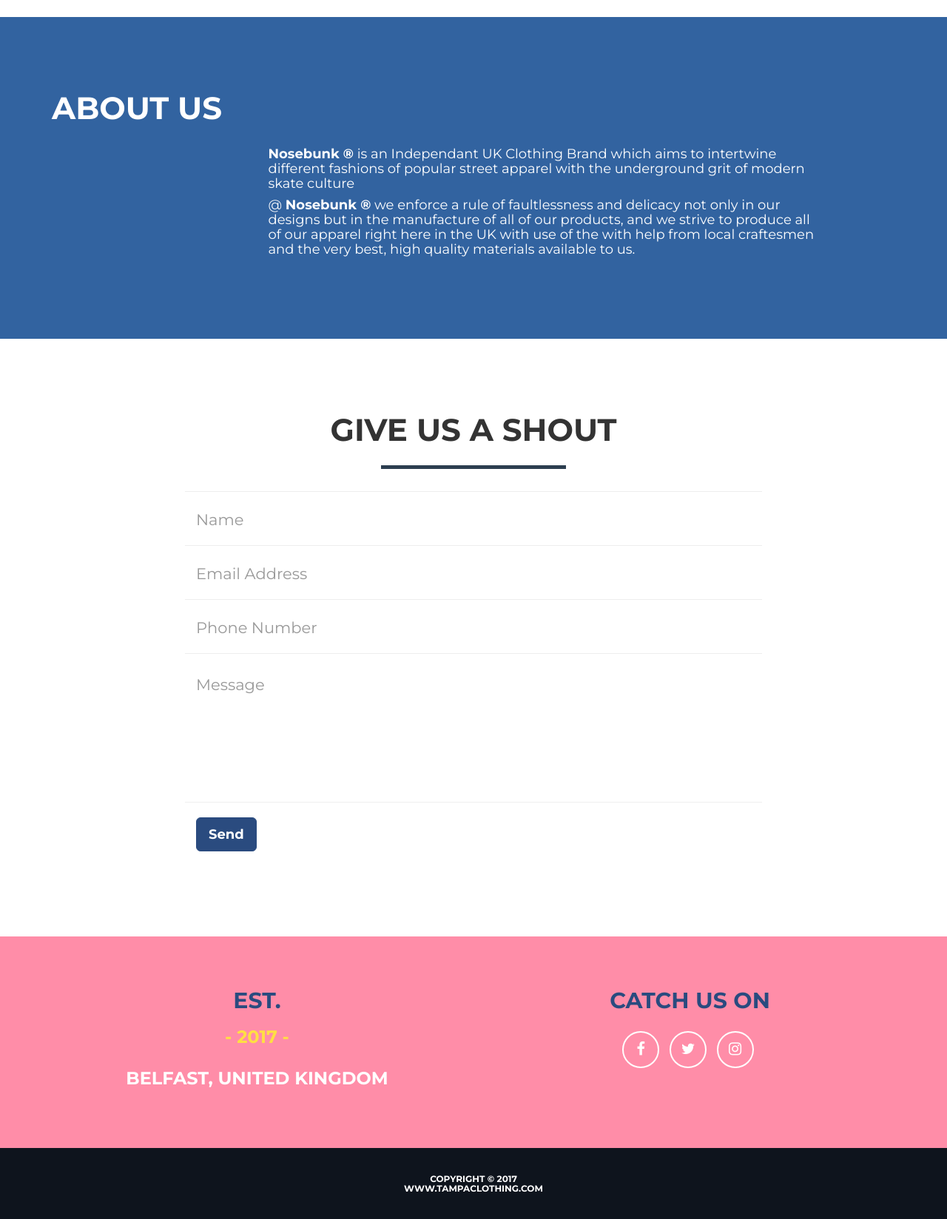
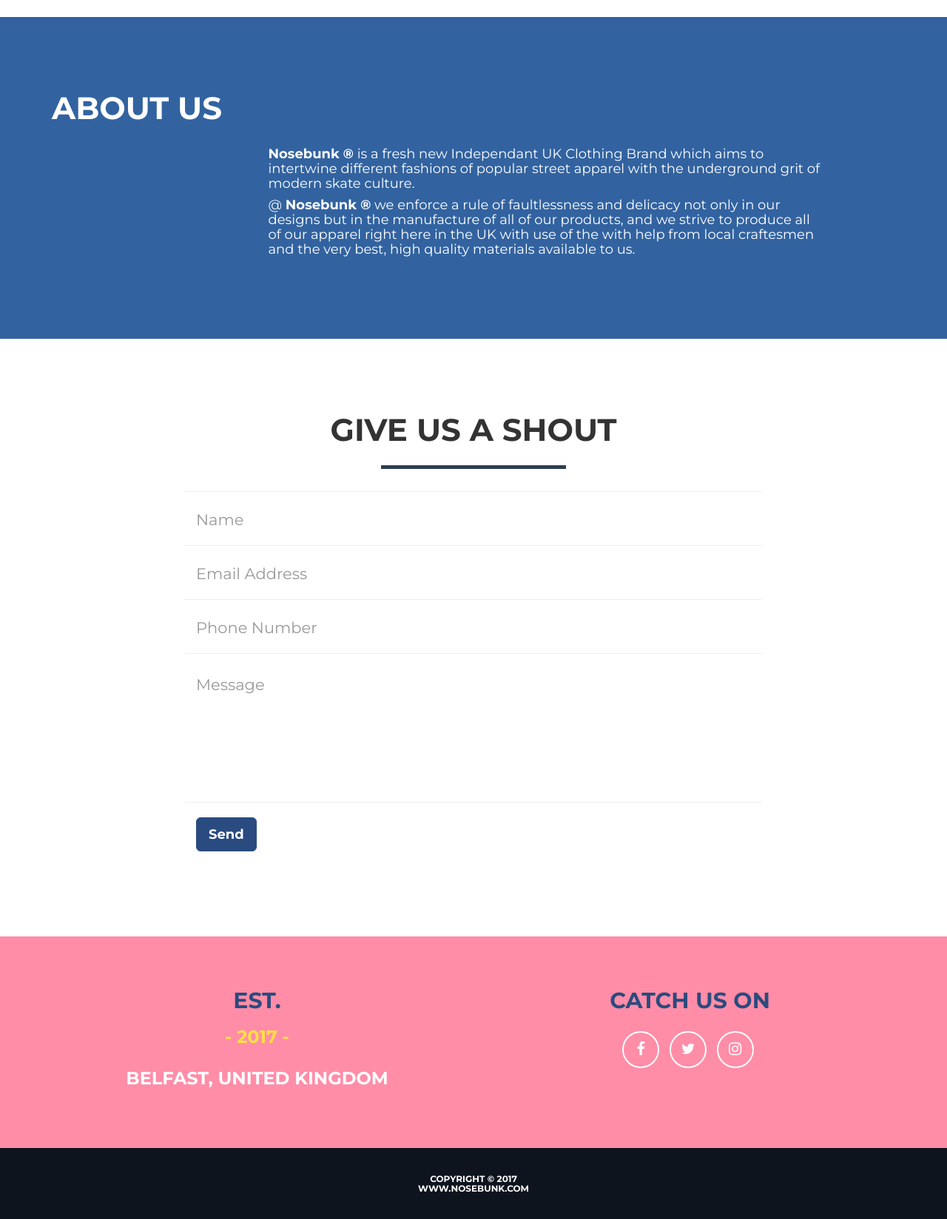
Before and after one commit to mjstvo/nosebunk, a PHP site: page / in a window 1280 px wide. Shown: the part 1318-2966 px from the top of the page at 74% size. Run offline with PHP 8.4, Linux system fonts and the light colour scheme; some libraries are stand-ins or nearby versions.

Commit message:
Updates to index

```diff
--- a/index.php
+++ b/index.php
@@ -1,6 +1,8 @@
 <?php
 include('header.html');
 ?>
+
+<!-- NOSE BUNK // PRIMO -------->
 
     <!-- Navigation -->
     <nav id="mainNav" class="navbar navbar-default navbar-fixed-top navbar-custom">
@@ -109,7 +111,7 @@
             </div>
             <div class="row">
                 <div class="col-lg-8 col-lg-offset-3">
-                    <h5><b>Nosebunk &reg;</b> is an Independant UK Clothing Brand which aims to intertwine different fashions of popular street apparel with the underground grit of modern skate culture</h5>
+                    <h5><b>Nosebunk &reg;</b> is a fresh new Independant UK Clothing Brand which aims to intertwine different fashions of popular street apparel with the underground grit of modern skate culture.</h5>
 
                     <h5>@ <b>Nosebunk &reg;</b> we enforce a rule of faultlessness and delicacy not only in our designs but in the manufacture of all of our products,
                         and we strive to produce all of our apparel right here in the UK with use of the with help from local craftesmen and the very best, high quality materials available to us.</h5>
@@ -206,7 +208,7 @@
                     <div class="col-lg-12">
                         <h6>Copyright &copy; 2017
                         <br />
-                            <b>www.tampaclothing.com</h6></b>
+                            <b>www.nosebunk.com</h6></b>
                     </div>
                 </div>
             </div>
```
